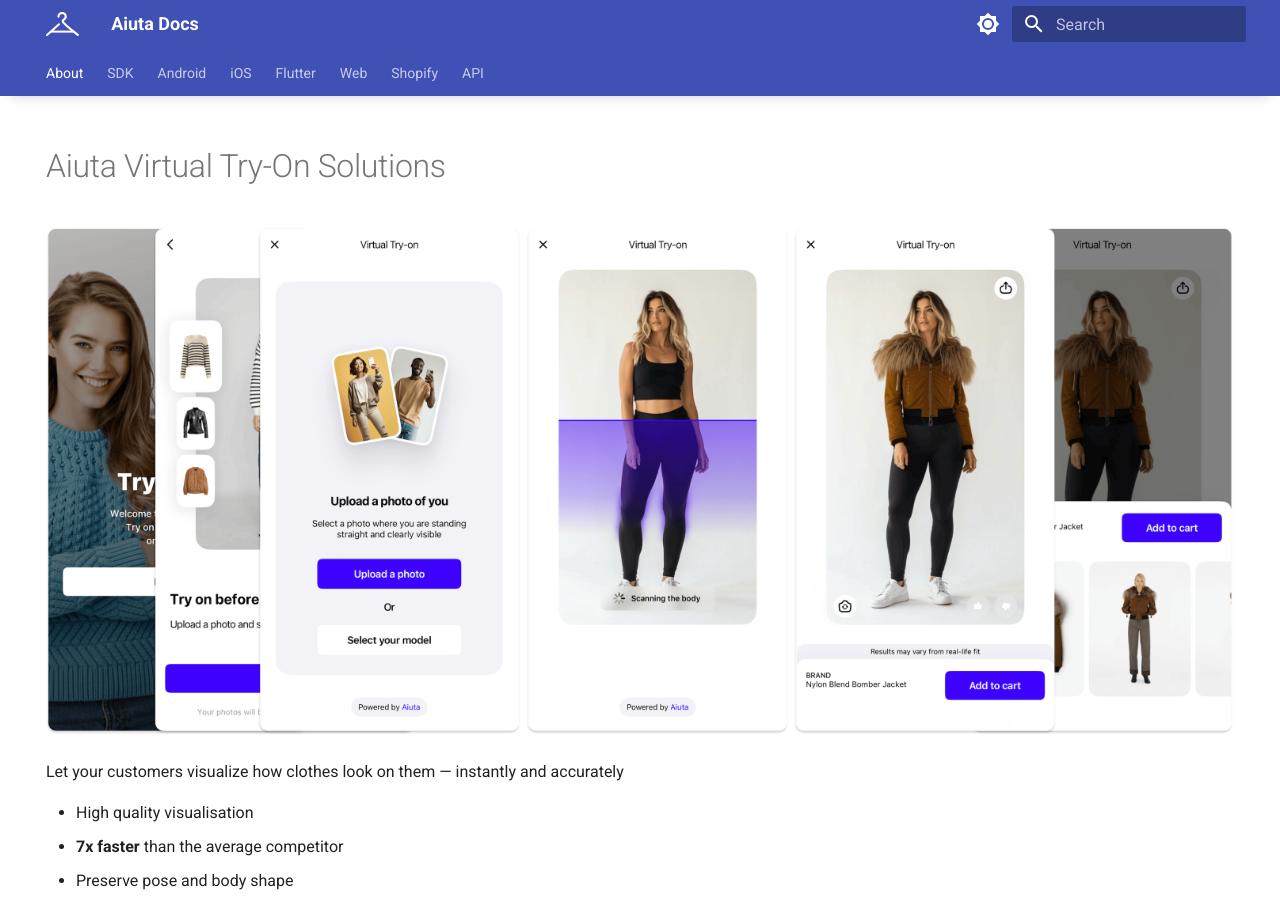
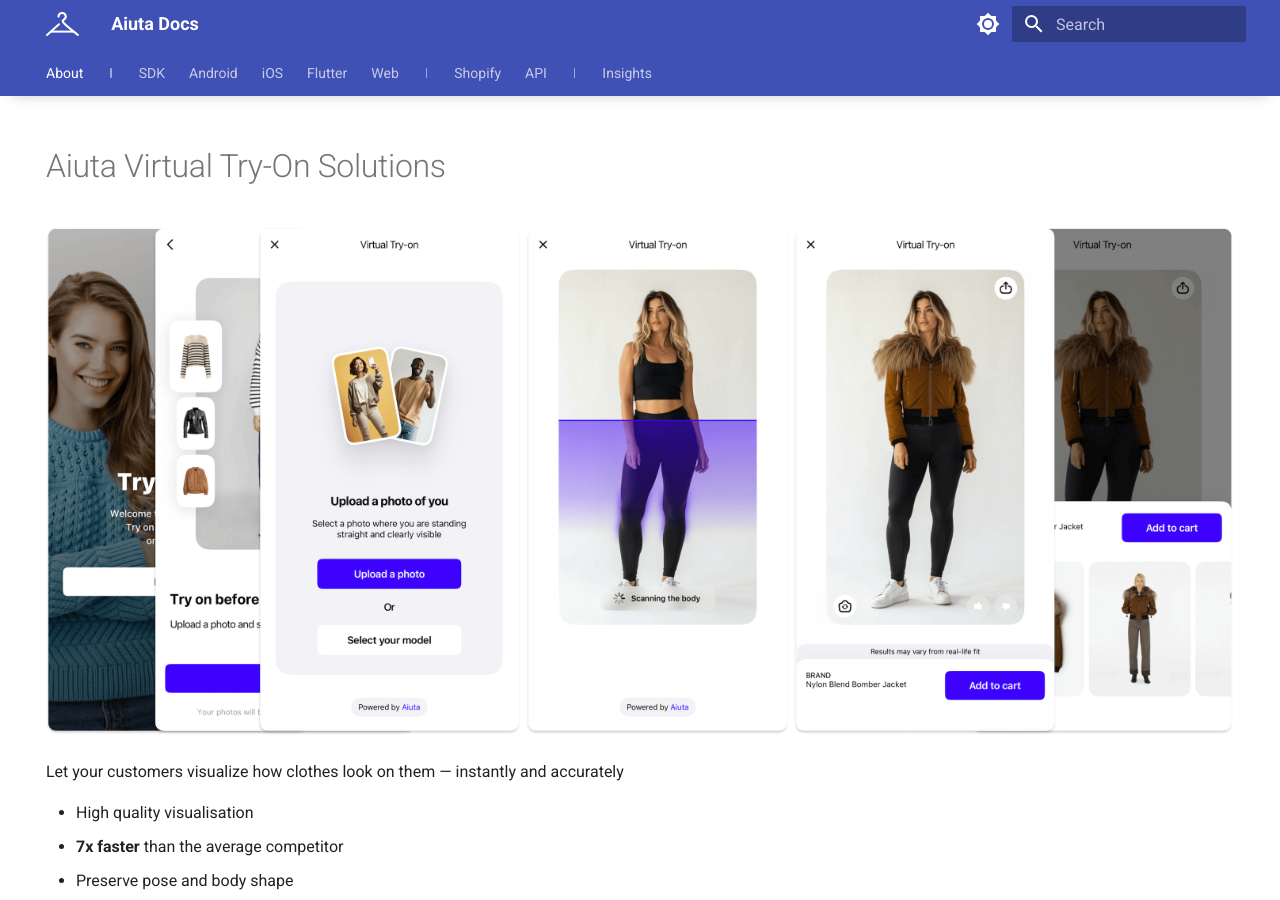
Before and after one commit to aiuta-com/docs, an MkDocs documentation site: the page built from docs/index.md, in a window 1280 px wide and 900 px high. Built offline with MkDocs 1.6.1 and Material for MkDocs 9.7.7, drawn with Linux system fonts in a browser that asks for light colours.

Commit message:
Remove unlisted sections

```diff
--- a/mkdocs.yml
+++ b/mkdocs.yml
@@ -92,15 +92,10 @@
 extra:
   nav:
     divider_after:
-      - Aiuta
-      # - About
-      # - Web
+      - About
+      - Web
     divider_before:
       - Insights
-      # - API
-    unlisted_items:
-      - Insights
-      # - Team
   social:
     - icon: fontawesome/brands/github
       link: https://github.com/aiuta-com
--- a/overrides/partials/nav-item.html
+++ /dev/null
@@ -1,293 +0,0 @@
-<!--
-  Copyright (c) 2016-2025 Martin Donath <martin.donath@squidfunk.com>
-
-  Permission is hereby granted, free of charge, to any person obtaining a copy
-  of this software and associated documentation files (the "Software"), to
-  deal in the Software without restriction, including without limitation the
-  rights to use, copy, modify, merge, publish, distribute, sublicense, and/or
-  sell copies of the Software, and to permit persons to whom the Software is
-  furnished to do so, subject to the following conditions:
-
-  The above copyright notice and this permission notice shall be included in
-  all copies or substantial portions of the Software.
-
-  THE SOFTWARE IS PROVIDED "AS IS", WITHOUT WARRANTY OF ANY KIND, EXPRESS OR
-  IMPLIED, INCLUDING BUT NOT LIMITED TO THE WARRANTIES OF MERCHANTABILITY,
-  FITNESS FOR A PARTICULAR PURPOSE AND NON-INFRINGEMENT. IN NO EVENT SHALL THE
-  AUTHORS OR COPYRIGHT HOLDERS BE LIABLE FOR ANY CLAIM, DAMAGES OR OTHER
-  LIABILITY, WHETHER IN AN ACTION OF CONTRACT, TORT OR OTHERWISE, ARISING
-  FROM, OUT OF OR IN CONNECTION WITH THE SOFTWARE OR THE USE OR OTHER DEALINGS
-  IN THE SOFTWARE.
--->
-
-<!-- Render navigation link status -->
-{% macro render_status(nav_item, type) %}
-  {% set class = "md-status md-status--" ~ type %}
-
-  <!-- Render icon with title (or tooltip), if given -->
-  {% if config.extra.status and config.extra.status[type] %}
-    <span
-      class="{{ class }}"
-      title="{{ config.extra.status[type] }}"
-    >
-    </span>
-
-  <!-- Render icon only -->
-  {% else %}
-    <span class="{{ class }}"></span>
-  {% endif %}
-{% endmacro %}
-
-<!-- Render navigation link content -->
-{% macro render_content(nav_item, ref) %}
-  {% set ref = ref or nav_item %}
-
-  <!-- Navigation link icon -->
-  {% if nav_item.meta and nav_item.meta.icon %}
-    {% include ".icons/" ~ nav_item.meta.icon ~ ".svg" %}
-  {% endif %}
-
-  <!-- Navigation link title -->
-  <span class="md-ellipsis">
-    {{ ref.title }}
-
-    <!-- Navigation link subtitle -->
-    {% if nav_item.meta and nav_item.meta.subtitle %}
-      <br />
-      <small>{{ nav_item.meta.subtitle }}</small>
-    {% endif %}
-  </span>
-
-  <!-- Navigation link status -->
-  {% if nav_item.meta and nav_item.meta.status %}
-    {{ render_status(nav_item, nav_item.meta.status) }}
-  {% endif %}
-{% endmacro %}
-
-<!-- Render navigation item (pruned) -->
-{% macro render_pruned(nav_item, ref) %}
-  {% set ref = ref or nav_item %}
-  {% set first = nav_item.children | first %}
-
-  <!-- Recurse, if the first item has further nested items -->
-  {% if first and first.children %}
-    {{ render_pruned(first, ref) }}
-
-  <!-- Navigation link -->
-  {% else %}
-    <a href="{{ first.url | url }}" class="md-nav__link">
-      {{ render_content(ref) }}
-
-      <!-- Only render toggle if there's at least one nested item -->
-      {% if nav_item.children | length > 0 %}
-        <span class="md-nav__icon md-icon"></span>
-      {% endif %}
-    </a>
-  {% endif %}
-{% endmacro %}
-
-<!-- Render navigation item -->
-{% macro render(nav_item, path, level, parent) %}
-
-  <!-- Determine classes -->
-  {% set unlisted = config.extra.nav is defined and level == 1 and nav_item.title in config.extra.nav.unlisted_items %}
-  {% set class = "md-nav__item" %}
-  {% if nav_item.active %}
-    {% set class = class ~ " md-nav__item--active" %}
-  {% endif %}
-  {% if unlisted %}
-    {% set class = class ~ " md-nav__unlisted" %}
-  {% endif %}
-
-  <!-- Determine active page for paginated views -->
-  {% if nav_item.pages %}
-    {% if page in nav_item.pages %}
-      {% set nav_item = page %}
-    {% endif %}
-  {% endif %}
-
-  <!-- Navigation item with nested items -->
-  {% if nav_item.children %}
-
-    <!-- Determine all nested items that are index pages -->
-    {% set _ = namespace(index = none) %}
-    {% if "navigation.indexes" in features %}
-      {% for item in nav_item.children %}
-        {% if item.is_index and _.index is none %}
-          {% set _.index = item %}
-        {% endif %}
-      {% endfor %}
-    {% endif %}
-    {% set index = _.index %}
-
-    <!-- Navigation tabs -->
-    {% if "navigation.tabs" in features %}
-
-      <!-- Render 1st level active item as section -->
-      {% if level == 1 and nav_item.active %}
-        {% set class = class ~ " md-nav__item--section" %}
-        {% set is_section = true %}
-      {% endif %}
-
-      <!-- Navigation tabs + sections -->
-      {% if "navigation.sections" in features %}
-
-        <!-- Render 2nd level items with nested items as sections -->
-        {% if level == 2 and parent.active %}
-          {% set class = class ~ " md-nav__item--section" %}
-          {% set is_section = true %}
-        {% endif %}
-      {% endif %}
-
-    <!-- Navigation sections -->
-    {% elif "navigation.sections" in features %}
-
-      <!-- Render 1st level items with nested items as sections -->
-      {% if level == 1 %}
-        {% set class = class ~ " md-nav__item--section" %}
-        {% set is_section = true %}
-      {% endif %}
-    {% endif %}
-
-    <!-- Navigation pruning -->
-    {% if "navigation.prune" in features %}
-
-      <!-- Prune item if it is not a section and not active -->
-      {% if not is_section and not nav_item.active %}
-        {% set class = class ~ " md-nav__item--pruned" %}
-        {% set is_pruned = true %}
-      {% endif %}
-    {% endif %}
-
-    <!-- Nested navigation item -->
-    <li class="{{ class }} md-nav__item--nested">
-      {% if not is_pruned %}
-        {% set checked = "checked" if nav_item.active %}
-
-        <!-- Determine checked and indeterminate state -->
-        {% if "navigation.expand" in features and not checked %}
-          {% set indeterminate = "md-toggle--indeterminate" %}
-        {% endif %}
-
-        <!-- Active checkbox expands items contained within nested section -->
-        <input
-          class="md-nav__toggle md-toggle {{ indeterminate }}"
-          type="checkbox"
-          id="{{ path }}"
-          {{ checked }}
-        />
-
-        <!-- Toggle to expand nested items -->
-        {% if not index %}
-          {% set tabindex = "0" if not is_section %}
-          <label
-            class="md-nav__link"
-            for="{{ path }}"
-            id="{{ path }}_label"
-            tabindex="{{ tabindex }}"
-          >
-            {{ render_content(nav_item) }}
-            <span class="md-nav__icon md-icon"></span>
-          </label>
-
-        <!-- Toggle to expand nested items with link to index page -->
-        {% else %}
-          {% set class = "md-nav__link--active" if index == page %}
-          <div class="md-nav__link md-nav__container">
-            <a
-              href="{{ index.url | url }}"
-              class="md-nav__link {{ class }}"
-            >
-              {{ render_content(index, nav_item) }}
-            </a>
-
-            <!-- Only render toggle if there's at least one more page -->
-            {% if nav_item.children | length > 1 %}
-              {% set tabindex = "0" if not is_section %}
-              <label
-                class="md-nav__link {{ class }}"
-                for="{{ path }}"
-                id="{{ path }}_label"
-                tabindex="{{ tabindex }}"
-              >
-                <span class="md-nav__icon md-icon"></span>
-              </label>
-            {% endif %}
-          </div>
-        {% endif %}
-
-        <!-- Nested navigation -->
-        <nav
-          class="md-nav"
-          data-md-level="{{ level }}"
-          aria-labelledby="{{ path }}_label"
-          aria-expanded="{{ nav_item.active | tojson }}"
-        >
-          <label class="md-nav__title" for="{{ path }}">
-            <span class="md-nav__icon md-icon"></span>
-            {{ nav_item.title }}
-          </label>
-          <ul class="md-nav__list" data-md-scrollfix>
-
-            <!-- Nested navigation item -->
-            {% for item in nav_item.children %}
-              {% if not index or item != index %}
-                {{ render(item, path ~ "_" ~ loop.index, level + 1, nav_item) }}
-              {% endif %}
-            {% endfor %}
-          </ul>
-        </nav>
-
-      <!-- Pruned navigation item -->
-      {% else %}
-        {{ render_pruned(nav_item) }}
-      {% endif %}
-    </li>
-
-  <!-- Currently active page -->
-  {% elif nav_item == page %}
-    <li class="{{ class }}">
-      {% set toc = page.toc %}
-
-      <!-- State toggle -->
-      <input
-        class="md-nav__toggle md-toggle"
-        type="checkbox"
-        id="__toc"
-      />
-
-      <!-- Hack: see partials/toc.html for more information -->
-      {% set first = toc | first %}
-      {% if first and first.level == 1 %}
-        {% set toc = first.children %}
-      {% endif %}
-
-      <!-- Navigation link to table of contents -->
-      {% if toc %}
-        <label class="md-nav__link md-nav__link--active" for="__toc">
-          {{ render_content(nav_item) }}
-          <span class="md-nav__icon md-icon"></span>
-        </label>
-      {% endif %}
-      <a
-        href="{{ nav_item.url | url }}"
-        class="md-nav__link md-nav__link--active"
-      >
-        {{ render_content(nav_item) }}
-      </a>
-
-      <!-- Table of contents -->
-      {% if toc %}
-        {% include "partials/toc.html" %}
-      {% endif %}
-    </li>
-
-  <!-- Navigation item -->
-  {% else %}
-    <li class="{{ class }}">
-      <a href="{{ nav_item.url | url }}" class="md-nav__link">
-        {{ render_content(nav_item) }}
-      </a>
-    </li>
-  {% endif %}
-{% endmacro %}
```
